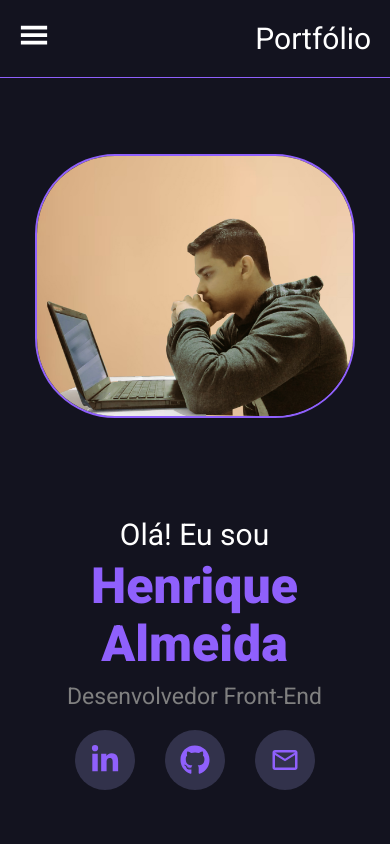
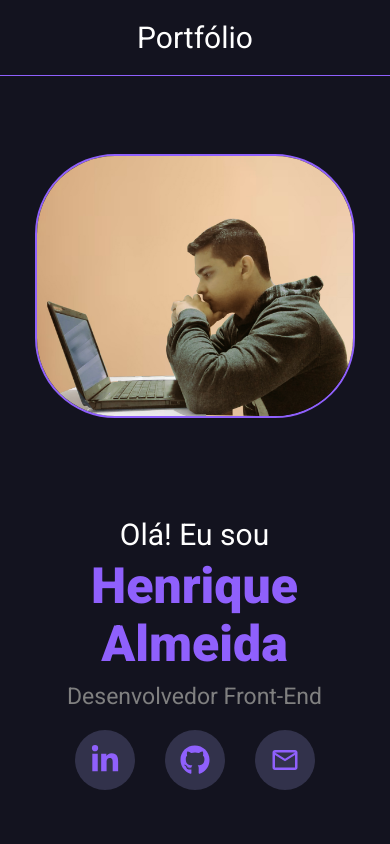
Before and after one commit to henriquealmeida06/meu-portfolio, a React (Create React App) app: page / in a window 390 px wide. Shown: the top 844 px of the page. Built offline with nearby package versions, Linux system fonts and the light colour scheme.

Commit message:
response8

```diff
--- a/src/components/NavBar.js
+++ b/src/components/NavBar.js
@@ -10,10 +10,6 @@ function NavBar() {
 
   return (
     <nav>
-      <div className={styles.menuResponse} onClick={alternarMenu}>
-        <GiHamburgerMenu />
-      </div>
-
       <p className={styles.p_portifolio}>
         <a href="#home">Portfólio</a>
       </p>
--- a/src/components/NavBar.module.css
+++ b/src/components/NavBar.module.css
@@ -52,7 +52,6 @@ li:hover {
   }
   nav {
     display: flex;
-    justify-content: last baseline;
     gap: 20vh;
     align-items: center;
   }
```
